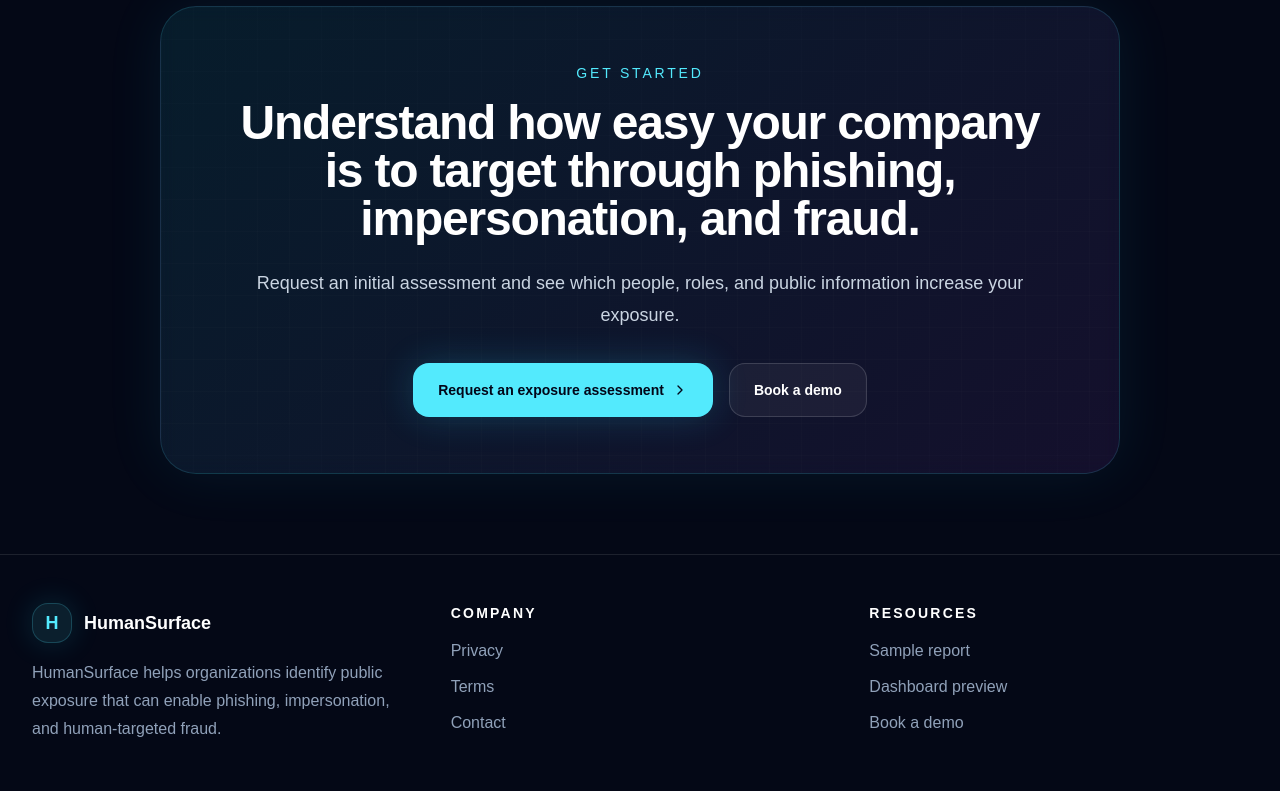
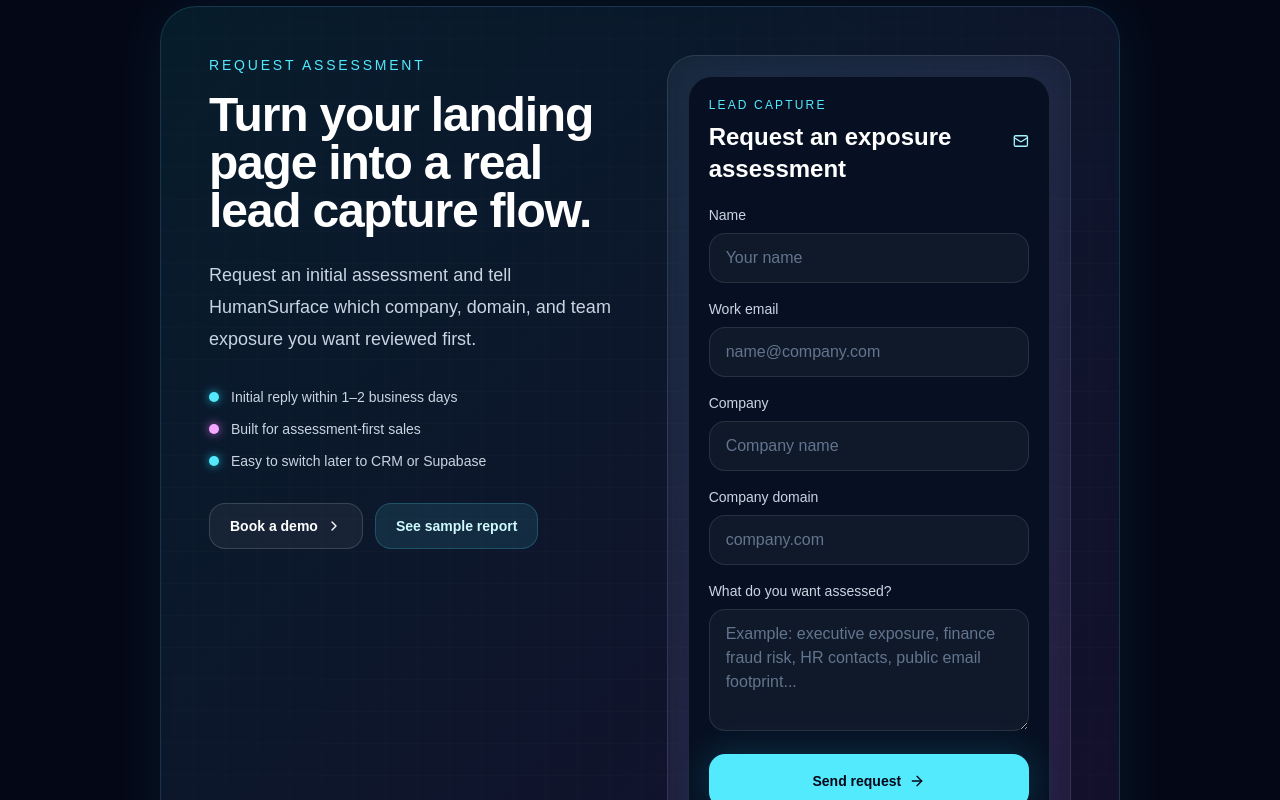
Before and after one commit to enricomaculan-wq/humansurface, a Next.js app: page / in a window 1280 px wide. Shown: the part 7600-8400 px from the top of the page. Built offline with nearby package versions, Linux system fonts and the light colour scheme.

Commit message:
Fix contact email

```diff
--- a/app/page.tsx
+++ b/app/page.tsx
@@ -785,32 +785,122 @@ export default function HumanSurfaceLandingPage() {
             initial={{ opacity: 0, y: 24 }}
             whileInView={{ opacity: 1, y: 0 }}
             viewport={{ once: true, amount: 0.2 }}
-            className="relative overflow-hidden rounded-[36px] border border-cyan-300/15 bg-[linear-gradient(135deg,rgba(34,211,238,0.10),rgba(168,85,247,0.10))] p-10 text-center shadow-[0_0_60px_rgba(34,211,238,0.08)] backdrop-blur sm:p-14"
+            className="relative overflow-hidden rounded-[36px] border border-cyan-300/15 bg-[linear-gradient(135deg,rgba(34,211,238,0.10),rgba(168,85,247,0.10))] p-8 shadow-[0_0_60px_rgba(34,211,238,0.08)] backdrop-blur sm:p-12"
           >
             <div className="absolute inset-0 bg-[linear-gradient(rgba(255,255,255,0.03)_1px,transparent_1px),linear-gradient(90deg,rgba(255,255,255,0.03)_1px,transparent_1px)] bg-[size:32px_32px] opacity-40" />
-            <div className="relative">
-              <div className="mb-4 text-sm font-medium uppercase tracking-[0.2em] text-cyan-300">Get started</div>
+            <div className="relative grid gap-8 lg:grid-cols-[1fr_0.95fr] lg:items-start">
+              <div>
+                <div className="mb-4 text-sm font-medium uppercase tracking-[0.2em] text-cyan-300">Request assessment</div>
                 <h2 className="text-3xl font-semibold tracking-tight sm:text-5xl">
-                Understand how easy your company is to target through phishing, impersonation, and fraud.
+                  Turn your landing page into a real lead capture flow.
                 </h2>
-              <p className="mx-auto mt-6 max-w-3xl text-lg leading-8 text-slate-300">
-                Request an initial assessment and see which people, roles, and public information increase your exposure.
+                <p className="mt-6 max-w-2xl text-lg leading-8 text-slate-300">
+                  Request an initial assessment and tell HumanSurface which company, domain, and team exposure you want reviewed first.
                 </p>
-              <div className="mt-8 flex flex-col justify-center gap-4 sm:flex-row">
+                <div className="mt-8 space-y-3 text-sm text-slate-300">
+                  <div className="flex items-center gap-3"><span className="h-2.5 w-2.5 rounded-full bg-cyan-300 shadow-[0_0_10px_rgba(34,211,238,0.8)]" />Initial reply within 1–2 business days</div>
+                  <div className="flex items-center gap-3"><span className="h-2.5 w-2.5 rounded-full bg-fuchsia-300 shadow-[0_0_10px_rgba(232,121,249,0.8)]" />Built for assessment-first sales</div>
+                  <div className="flex items-center gap-3"><span className="h-2.5 w-2.5 rounded-full bg-cyan-300 shadow-[0_0_10px_rgba(34,211,238,0.8)]" />Easy to switch later to CRM or Supabase</div>
+                </div>
+
+                <div className="mt-8 flex flex-wrap gap-3">
                   <a
-                  href="#"
+                    href="mailto:humansurface@soreya.app?subject=Book%20a%20HumanSurface%20demo"
+                    id="book-demo"
+                    className="inline-flex items-center justify-center gap-2 rounded-2xl border border-white/15 bg-white/[0.05] px-5 py-3 text-sm font-semibold text-white transition hover:border-cyan-300/20 hover:bg-cyan-300/10"
+                  >
+                    Book a demo <ChevronRight className="h-4 w-4" />
+                  </a>
+                  <a
+                    href="/sample-report.pdf"
+                    className="inline-flex items-center justify-center gap-2 rounded-2xl border border-cyan-300/20 bg-cyan-300/10 px-5 py-3 text-sm font-semibold text-cyan-100 transition hover:bg-cyan-300/15"
+                  >
+                    See sample report
+                  </a>
+                </div>
+              </div>
+
+              <GlassCard className="p-5">
+                <form
+                  action="https://formspree.io/f/xjgapyge"
+                  method="POST"
+                  className="rounded-[24px] border border-white/10 bg-[#071022] p-5"
+                >
+                  <div className="mb-5 flex items-center justify-between">
+                    <div>
+                      <div className="text-xs uppercase tracking-[0.18em] text-cyan-300">Lead capture</div>
+                      <h3 className="mt-2 text-2xl font-semibold">Request an exposure assessment</h3>
+                    </div>
+                    <Mail className="h-5 w-5 text-cyan-200" />
+                  </div>
+
+                  <div className="grid gap-4">
+                    <div>
+                      <label htmlFor="name" className="mb-2 block text-sm text-slate-300">Name</label>
+                      <input
+                        id="name"
+                        name="name"
+                        type="text"
+                        required
+                        className="w-full rounded-2xl border border-white/10 bg-white/[0.04] px-4 py-3 text-white outline-none ring-0 placeholder:text-slate-500 focus:border-cyan-300/30"
+                        placeholder="Your name"
+                      />
+                    </div>
+
+                    <div>
+                      <label htmlFor="email" className="mb-2 block text-sm text-slate-300">Work email</label>
+                      <input
+                        id="email"
+                        name="email"
+                        type="email"
+                        required
+                        className="w-full rounded-2xl border border-white/10 bg-white/[0.04] px-4 py-3 text-white outline-none ring-0 placeholder:text-slate-500 focus:border-cyan-300/30"
+                        placeholder="name@company.com"
+                      />
+                    </div>
+
+                    <div>
+                      <label htmlFor="company" className="mb-2 block text-sm text-slate-300">Company</label>
+                      <input
+                        id="company"
+                        name="company"
+                        type="text"
+                        className="w-full rounded-2xl border border-white/10 bg-white/[0.04] px-4 py-3 text-white outline-none ring-0 placeholder:text-slate-500 focus:border-cyan-300/30"
+                        placeholder="Company name"
+                      />
+                    </div>
+
+                    <div>
+                      <label htmlFor="domain" className="mb-2 block text-sm text-slate-300">Company domain</label>
+                      <input
+                        id="domain"
+                        name="domain"
+                        type="text"
+                        className="w-full rounded-2xl border border-white/10 bg-white/[0.04] px-4 py-3 text-white outline-none ring-0 placeholder:text-slate-500 focus:border-cyan-300/30"
+                        placeholder="company.com"
+                      />
+                    </div>
+
+                    <div>
+                      <label htmlFor="message" className="mb-2 block text-sm text-slate-300">What do you want assessed?</label>
+                      <textarea
+                        id="message"
+                        name="message"
+                        rows={4}
+                        className="w-full rounded-2xl border border-white/10 bg-white/[0.04] px-4 py-3 text-white outline-none ring-0 placeholder:text-slate-500 focus:border-cyan-300/30"
+                        placeholder="Example: executive exposure, finance fraud risk, HR contacts, public email footprint..."
+                      />
+                    </div>
+
+                    <button
+                      type="submit"
                       className="inline-flex items-center justify-center gap-2 rounded-2xl border border-cyan-300/30 bg-cyan-300 px-6 py-4 text-sm font-semibold text-slate-950 shadow-[0_0_36px_rgba(34,211,238,0.20)] transition hover:-translate-y-0.5 hover:bg-cyan-200"
                     >
-                  Request an exposure assessment <ChevronRight className="h-4 w-4" />
-                </a>
-                <a
-                  id="book-demo"
-                  href="#"
-                  className="rounded-2xl border border-white/15 bg-white/[0.05] px-6 py-4 text-sm font-semibold text-white transition hover:border-cyan-300/20 hover:bg-cyan-300/10"
-                >
-                  Book a demo
-                </a>
+                      Send request <ArrowRight className="h-4 w-4" />
+                    </button>
                   </div>
+                </form>
+              </GlassCard>
             </div>
           </motion.div>
         </section>
@@ -835,16 +925,16 @@ export default function HumanSurfaceLandingPage() {
             <div className="mt-4 space-y-3 text-slate-400">
               <a href="#" className="block hover:text-cyan-200">Privacy</a>
               <a href="#" className="block hover:text-cyan-200">Terms</a>
-              <a href="#" className="block hover:text-cyan-200">Contact</a>
+              <a href="mailto:humansurface@soreya.app" className="block hover:text-cyan-200">Contact</a>
             </div>
           </div>
 
           <div>
             <div className="text-sm font-semibold uppercase tracking-[0.16em] text-white">Resources</div>
             <div className="mt-4 space-y-3 text-slate-400">
-              <a href="#sample-report" className="block hover:text-cyan-200">Sample report</a>
+              <a href="/sample-report.pdf" className="block hover:text-cyan-200">Sample report</a>
               <a href="#dashboard-preview" className="block hover:text-cyan-200">Dashboard preview</a>
-              <a href="#book-demo" className="block hover:text-cyan-200">Book a demo</a>
+              <a href="mailto:humansurface@soreya.app?subject=Book%20a%20HumanSurface%20demo" className="block hover:text-cyan-200">Book a demo</a>
             </div>
           </div>
         </div>
```
Lines whose indentation alone changed are shown as unchanged.
